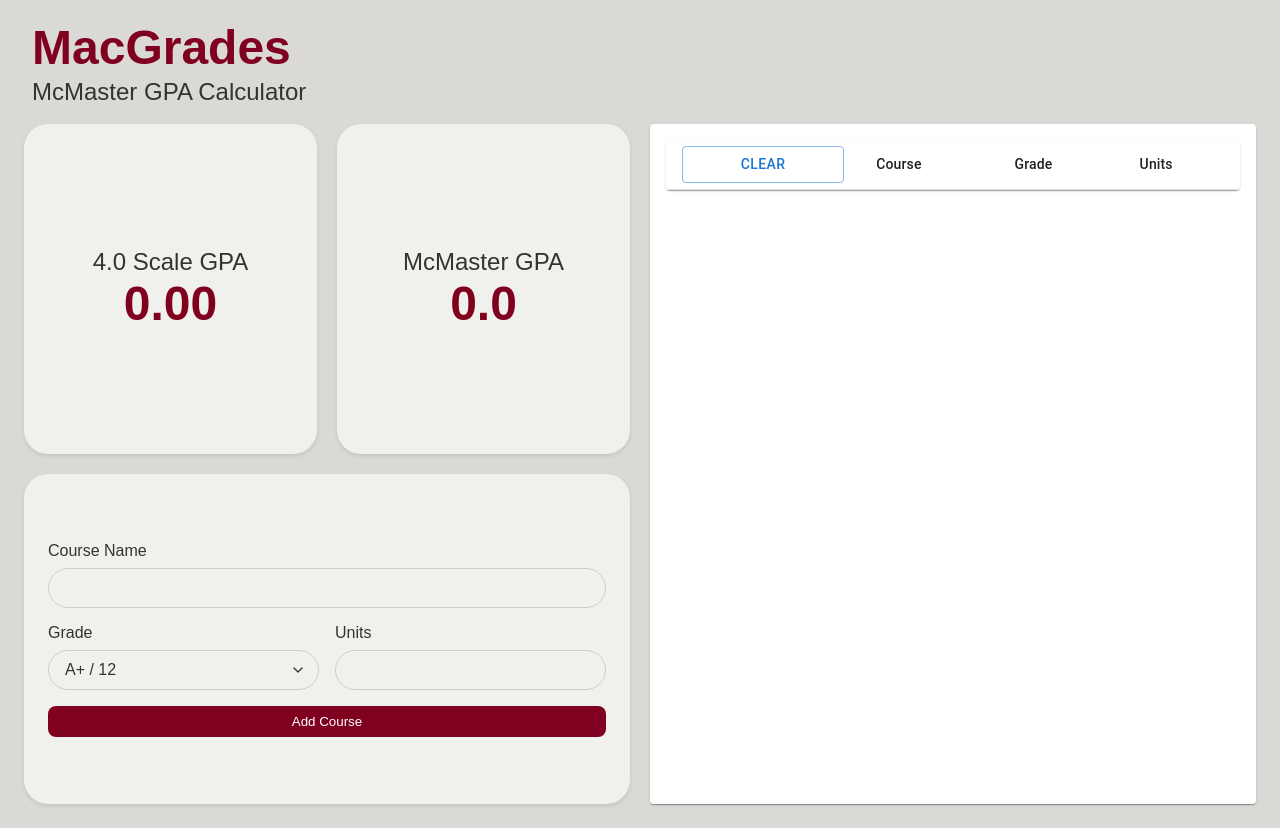
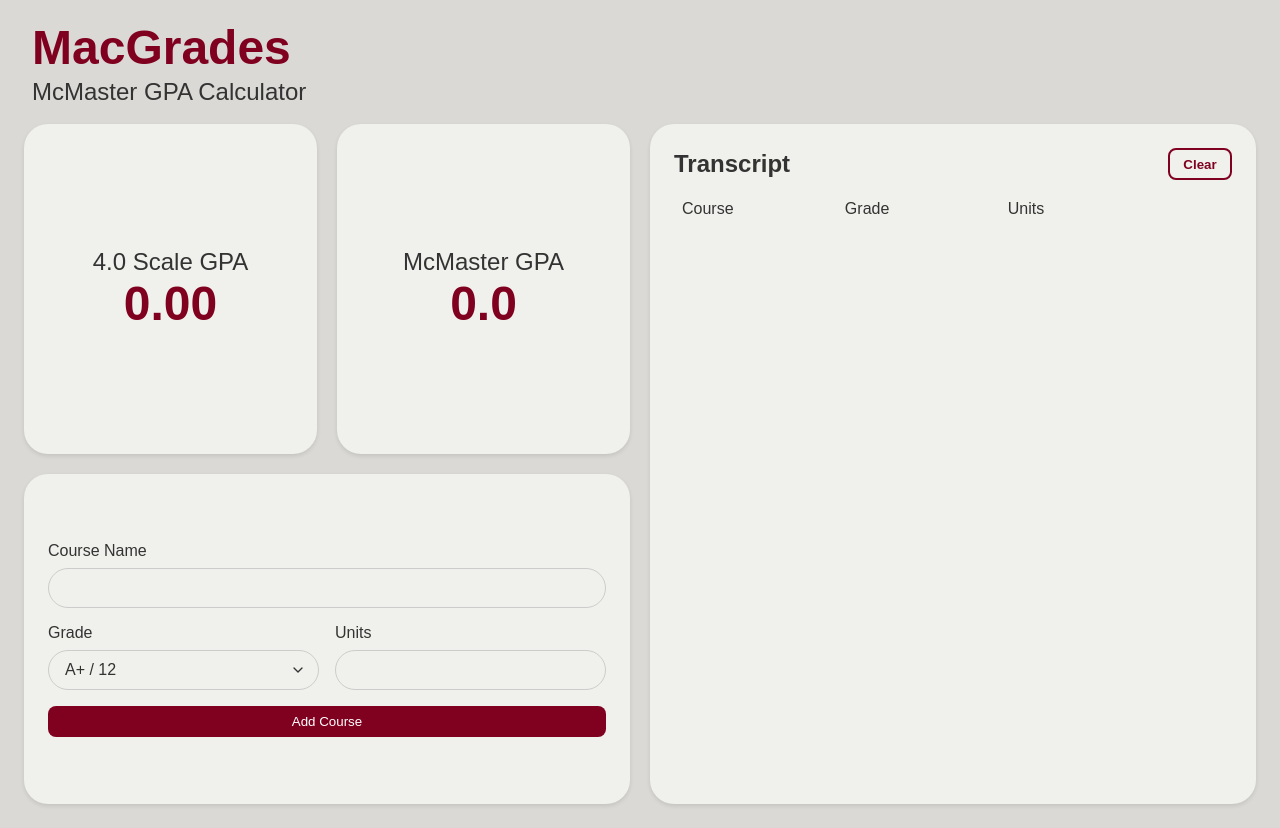
Before and after one commit to macgrades/macgrades.github.io, a React (Create React App) app: page / in a window 1280 px wide. Built offline with nearby package versions, Linux system fonts and the light colour scheme.

Commit message:
Update course list styling

```diff
--- a/src/App.css
+++ b/src/App.css
@@ -4,7 +4,7 @@
   --background-color: #dad9d5;
   --text-color: #333333;
   --secondary-text-color: #484848;
-  --primary-hover-color: #660018;
+  --primary-hover-color: #4d0014;
   padding: 1.5em;
 }
 
@@ -22,6 +22,21 @@ body {
   padding: 0;
 }
 
+h1,
+h2,
+h3,
+h4,
+h5,
+h6,
+p {
+  margin: 0;
+  line-height: 1;
+}
+
+label {
+  pointer-events: none;
+}
+
 input,
 select {
   width: 100%;
@@ -30,16 +45,25 @@ select {
   height: 2.5rem;
   padding: 0 1rem;
   background-color: var(--secondary-color);
+  transition: border-color 0.1s ease;
+  outline: none;
 }
 
-input:focus {
-  outline: 2px solid var(--primary-color);
-  /* outline-offset: 2px; /* Optional: adds space between input and outline */
+input:hover,
+select:hover {
+  border-color: var(--primary-color);
+}
+
+input:focus,
+select:focus {
+  border: 2px solid #ccc;
+  border-color: var(--primary-color);
+  transition: none;
 }
 
 select {
-  appearance: none; /* Removes default arrow */
-  padding: 10px 40px 10px 12px; /* Extra padding on right for custom arrow */
+  appearance: none;
+  padding: 10px 40px 10px 12px;
   cursor: pointer;
   font-family: inherit;
   font-size: 1rem;
@@ -51,6 +75,12 @@ select {
 }
 
 button {
+  background-color: transparent;
+  border: none;
+  cursor: pointer;
+}
+
+button.primary {
   background-color: var(--primary-color);
   color: white;
   border: none;
@@ -58,9 +88,26 @@ button {
   padding: 0.5rem 1.5rem;
   cursor: pointer;
   transition: background-color 0.3s ease;
-  width: 100%;
 }
 
-button:hover {
+button.secondary {
+  background-color: var(--secondary-color);
+  color: var(--primary-color);
+  border: 2px solid var(--primary-color);
+  padding: 0.5em 1em;
+  cursor: pointer;
+  border-radius: 8px;
+  font-weight: bold;
+  transition:
+    background-color 0.3s ease,
+    color 0.3s ease;
+}
+
+button.primary:hover {
   background-color: var(--primary-hover-color);
 }
+
+button.secondary:hover {
+  background-color: var(--primary-color);
+  color: white;
+}
--- a/src/Components/Home/Card.css
+++ b/src/Components/Home/Card.css
@@ -4,7 +4,7 @@
   box-shadow: 0 2px 4px rgba(0, 0, 0, 0.1);
   padding: 1.5em;
   width: 100%;
-  height: auto;
+  height: 100%;
   display: flex;
   flex-direction: column;
   justify-content: center;
--- a/src/Components/Home/CourseInput.css
+++ b/src/Components/Home/CourseInput.css
@@ -20,3 +20,7 @@
   gap: 0.5rem;
   width: 100%;
 }
+
+#course-input-card button {
+  width: 100%;
+}
--- a/src/Components/Home/CourseInput.js
+++ b/src/Components/Home/CourseInput.js
@@ -62,77 +62,9 @@ export default function CourseInput() {
           <input ref={unitsRef} type="text" id="units" />
         </div>
       </div>
-      <button onClick={addCourse}>Add Course</button>
+      <button className="primary" onClick={addCourse}>
+        Add Course
+      </button>
     </Card>
-    // <Card sx={{ minHeight: "100%", width: "50%" }}>
-    //   <CardContent
-    //     sx={{
-    //       display: "flex",
-    //       justifyContent: "space-around",
-    //       alignItems: "center",
-    //       flexDirection: "column",
-    //       minHeight: "100%",
-    //     }}
-    //   >
-    //     <TextField
-    //       inputRef={nameRef}
-    //       label="Course Name"
-    //       variant="standard"
-    //       type="text"
-    //       id="courseName"
-    //       fullWidth
-    //     />
-    //     <div
-    //       style={{
-    //         display: "flex",
-    //         alignItems: "flex-start",
-    //         flexDirection: "row",
-    //         minHeight: "100%",
-    //         minWidth: "100%",
-    //         marginTop: "5px",
-    //         marginBottom: "5px",
-    //       }}
-    //     >
-    //       <TextField
-    //         required
-    //         inputRef={unitsRef}
-    //         label="Units"
-    //         variant="standard"
-    //         type="text"
-    //         id="units"
-    //         fullWidth
-    //         sx={{ paddingRight: "5px" }}
-    //       />
-    //       <TextField
-    //         required
-    //         inputRef={gradeRef}
-    //         label="Grade"
-    //         variant="standard"
-    //         type="text"
-    //         id="grade-select"
-    //         select
-    //         defaultValue="A+"
-    //         fullWidth
-    //       >
-    //         <MenuItem value="A+">A+/12</MenuItem>
-    //         <MenuItem value="A">A/11</MenuItem>
-    //         <MenuItem value="A-">A-/10</MenuItem>
-    //         <MenuItem value="B+">B+/9</MenuItem>
-    //         <MenuItem value="B">B/8</MenuItem>
-    //         <MenuItem value="B-">B-/7</MenuItem>
-    //         <MenuItem value="C+">C+/6</MenuItem>
-    //         <MenuItem value="C">C/5</MenuItem>
-    //         <MenuItem value="C-">C-/4</MenuItem>
-    //         <MenuItem value="D+">D+/3</MenuItem>
-    //         <MenuItem value="D">D/2</MenuItem>
-    //         <MenuItem value="D-">D-/1</MenuItem>
-    //         <MenuItem value="F">F/0</MenuItem>
-    //       </TextField>
-    //     </div>
-    //     <Button variant="contained" id="addCourseBtn" onClick={addCourse}>
-    //       Add Course
-    //     </Button>
-    //   </CardContent>
-    // </Card>
   );
 }
--- /dev/null
+++ b/src/Components/Home/CourseList.css
@@ -0,0 +1,48 @@
+.header {
+  display: flex;
+  width: 100%;
+  justify-content: space-between;
+  align-items: center;
+  padding-bottom: 0.5em;
+}
+
+.column {
+  width: 33%;
+  display: flex;
+  align-items: center;
+}
+
+.courses {
+  padding: 0;
+  padding-right: 0.5em;
+  margin: 0;
+  display: flex;
+  flex-direction: column;
+  width: 100%;
+  justify-content: start;
+  height: 100%;
+  overflow-y: auto;
+  scrollbar-gutter: stable;
+}
+
+.delete-button {
+  color: var(--primary-color);
+  width: 2em;
+  transition: filter 0.3s ease;
+}
+
+.delete-button:hover {
+  filter: brightness(2);
+}
+
+#course-list .row {
+  display: flex;
+  width: 100%;
+  justify-content: space-between;
+  border-bottom: 1px solid #ccc;
+  padding: 0.8em 0.5em;
+}
+
+#course-list .row:last-child {
+  border-bottom: none;
+}
--- a/src/Components/Home/CourseList.js
+++ b/src/Components/Home/CourseList.js
@@ -1,76 +1,51 @@
-import React, { useContext } from 'react'
-import { CourseListContext } from '../../Contexts/CourseListContext'
-
-import {
-  Button, IconButton, Table, TableBody, TableCell,
-  TableContainer, TableHead, TableRow, Paper, Card, CardContent
-} from '@mui/material';
-import DeleteIcon from '@mui/icons-material/Delete';
+import { useContext } from "react";
+import { CourseListContext } from "../../Contexts/CourseListContext";
+import Card from "./Card";
+import "./CourseList.css";
+import { ReactComponent as TrashIcon } from "../../assets/trash-svgrepo-com.svg";
 
 export default function CourseList() {
-
   const [courses, setCourses] = useContext(CourseListContext);
 
   const deleteCourse = (id) => {
-    setCourses(prevCourses => prevCourses.filter(course => course.id !== id));
-  }
+    setCourses((prevCourses) =>
+      prevCourses.filter((course) => course.id !== id),
+    );
+  };
 
   const clearCourses = () => {
     setCourses([]);
-  }
+  };
 
   return (
-    <Card sx={{
-      height: '100%',
-      maxHeight: '100%',
-    }} >
-      <CardContent sx={{
-      height: '100%',
-      maxHeight: '100%',
-    }}  >
-        <Paper sx={{
-          maxHeight:'100%',
-          display: 'flex',
-          flexDirection: 'column',
-          overflow: 'hidden',
-        }}>
-          <TableContainer  >
-            <Table stickyHeader size="small" aria-label="simple table" >
-              <TableHead>
-                <TableRow>
-                  <TableCell>
-                    <Button variant='outlined' color='primary' onClick={clearCourses}>Clear</Button>
-                  </TableCell>
-                  <TableCell>Course</TableCell>
-                  <TableCell>Grade</TableCell>
-                  <TableCell>Units</TableCell>
-                </TableRow>
-              </TableHead>
-              <TableBody>
-                {courses.map((course) => (
-                  <TableRow
-                    key={course.id}
-                    sx={{ '&:last-child td, &:last-child th': { border: 0 } }}
-                  >
-                    <TableCell>
-                      <IconButton color='primary' onClick={() => deleteCourse(course.id)}>
-                        <DeleteIcon />
-                      </IconButton>
-                    </TableCell>
-                    <TableCell component="th" scope="course" sx={{ fontWeight: 'bold' }} >
-                      {course.code}
-                    </TableCell>
-                    <TableCell sx={{ fontWeight: 'bold' }} >{course.grade}</TableCell>
-                    <TableCell sx={{ fontWeight: 'bold' }} >{course.units}</TableCell>
-                  </TableRow>
-                ))}
-              </TableBody>
-            </Table>
-          </TableContainer>
-        </Paper>
-      </CardContent>
-      <span/>
+    <Card id="course-list">
+      <div className="header">
+        <h2>Transcript</h2>
+        <button className="secondary" onClick={clearCourses}>
+          Clear
+        </button>
+      </div>
+      <ul className="courses">
+        <div className="row">
+          <p className="column">Course</p>
+          <p className="column">Grade</p>
+          <p className="column">Units</p>
+          <p className="delete-button">{/* Delete */}</p>
+        </div>
+        {courses.map((course) => (
+          <div className="row" key={course.id}>
+            <p className="column">{course.code}</p>
+            <p className="column">{course.grade}</p>
+            <p className="column">{course.units}</p>
+            <button
+              className="delete-button"
+              onClick={() => deleteCourse(course.id)}
+            >
+              <TrashIcon width={20} height={20} />
+            </button>
+          </div>
+        ))}
+      </ul>
     </Card>
-
   );
 }
```
Also changed, not shown: src/assets/trash-svgrepo-com.svg (added).
